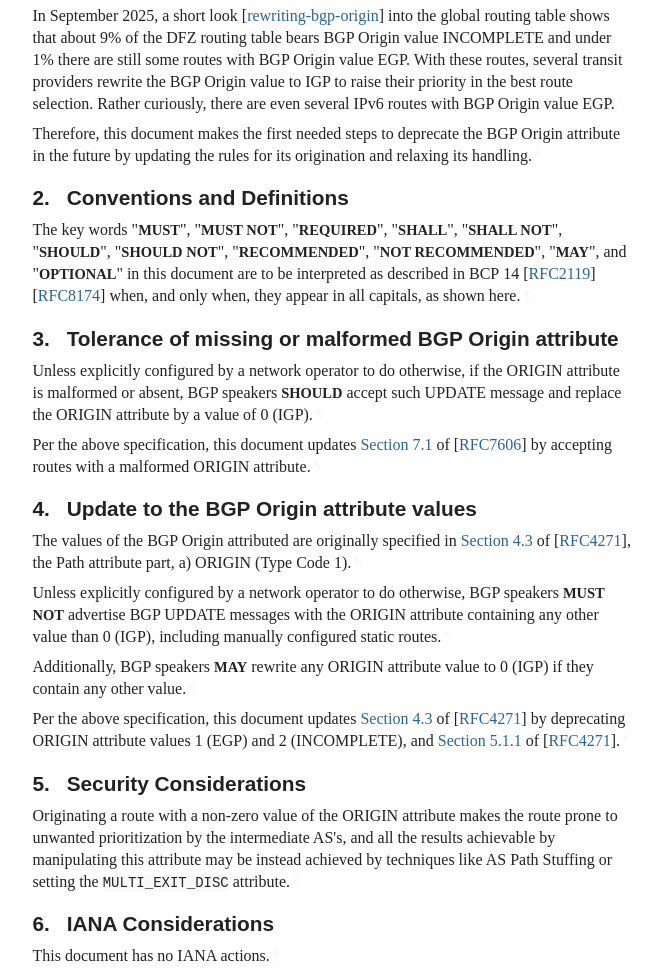
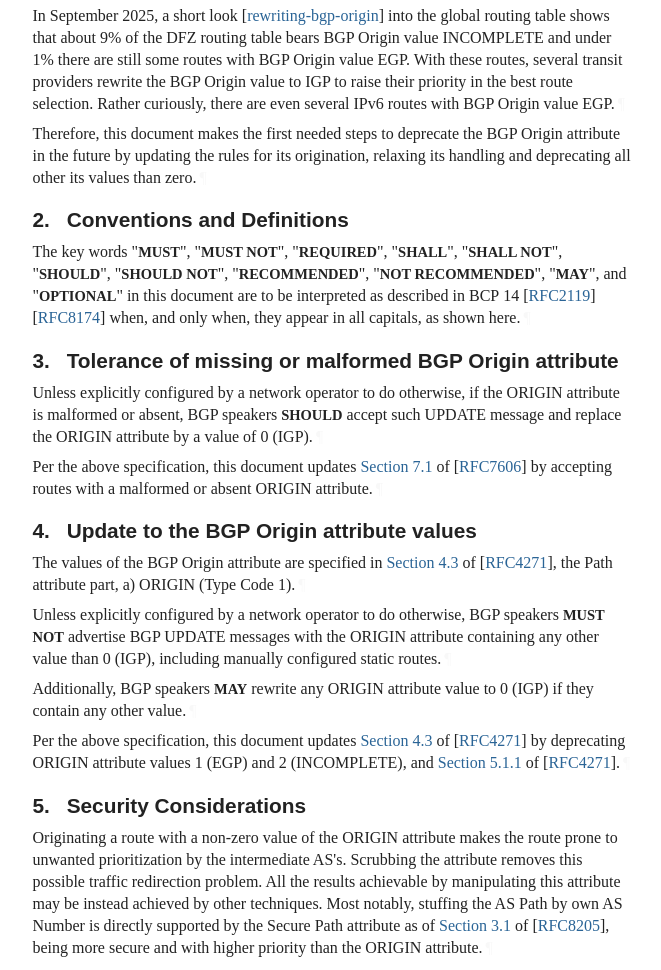
Before and after one commit to marenamat/ietf-draft-marenamat-idr-scrub-bgp-origin, a plain HTML site: page draft-marenamat-idr-scrub-bgp-origin.html in a window 1280 px wide. Shown: the part 1351-2321 px from the top of the page, without its empty margins (92-753 px from the left). Drawn offline with Linux system fonts and the light colour scheme; a web font is replaced by a local one.

Commit message:
Script updating gh-pages from 4b58797. [ci skip]

```diff
--- a/draft-marenamat-idr-scrub-bgp-origin.html
+++ b/draft-marenamat-idr-scrub-bgp-origin.html
@@ -1227,8 +1227,8 @@ several transit providers rewrite the BGP Origin value to IGP to raise their pri
 in the best route selection. Rather curiously, there are even several IPv6
 routes with BGP Origin value EGP.<a href="#section-1-5" class="pilcrow">¶</a></p>
 <p id="section-1-6">Therefore, this document makes the first needed steps to deprecate the BGP
-Origin attribute in the future by updating the rules for its origination
-and relaxing its handling.<a href="#section-1-6" class="pilcrow">¶</a></p>
+Origin attribute in the future by updating the rules for its origination,
+relaxing its handling and deprecating all other its values than zero.<a href="#section-1-6" class="pilcrow">¶</a></p>
 </section>
 </div>
 <div id="conventions-and-definitions">
@@ -1253,7 +1253,7 @@ accept such UPDATE message and replace the ORIGIN attribute
 by a value of 0 (IGP).<a href="#section-3-1" class="pilcrow">¶</a></p>
 <p id="section-3-2">Per the above specification, this document updates
 <span><a href="https://rfc-editor.org/rfc/rfc7606#section-7.1" class="relref">Section 7.1</a> of [<a href="#RFC7606" class="cite xref">RFC7606</a>]</span>
-by accepting routes with a malformed ORIGIN attribute.<a href="#section-3-2" class="pilcrow">¶</a></p>
+by accepting routes with a malformed or absent ORIGIN attribute.<a href="#section-3-2" class="pilcrow">¶</a></p>
 </section>
 </div>
 <div id="update-to-the-bgp-origin-attribute-values">
@@ -1261,8 +1261,8 @@ by accepting routes with a malformed ORIGIN attribute.<a href="#section-3-2" cla
       <h2 id="name-update-to-the-bgp-origin-at">
 <a href="#section-4" class="section-number selfRef">4. </a><a href="#name-update-to-the-bgp-origin-at" class="section-name selfRef">Update to the BGP Origin attribute values</a>
       </h2>
-<p id="section-4-1">The values of the BGP Origin attributed are originally specified
-in <span><a href="https://rfc-editor.org/rfc/rfc4271#section-4.3" class="relref">Section 4.3</a> of [<a href="#RFC4271" class="cite xref">RFC4271</a>]</span>, the Path attribute part, a) ORIGIN (Type Code 1).<a href="#section-4-1" class="pilcrow">¶</a></p>
+<p id="section-4-1">The values of the BGP Origin attribute are specified in
+<span><a href="https://rfc-editor.org/rfc/rfc4271#section-4.3" class="relref">Section 4.3</a> of [<a href="#RFC4271" class="cite xref">RFC4271</a>]</span>, the Path attribute part, a) ORIGIN (Type Code 1).<a href="#section-4-1" class="pilcrow">¶</a></p>
 <p id="section-4-2">Unless explicitly configured by a network operator to do otherwise,
 BGP speakers <span class="bcp14">MUST NOT</span> advertise BGP UPDATE messages with the ORIGIN
 attribute containing any other value than 0 (IGP), including manually
@@ -1280,9 +1280,12 @@ deprecating ORIGIN attribute values 1 (EGP) and 2 (INCOMPLETE), and
 <a href="#section-5" class="section-number selfRef">5. </a><a href="#name-security-considerations" class="section-name selfRef">Security Considerations</a>
       </h2>
 <p id="section-5-1">Originating a route with a non-zero value of the ORIGIN attribute makes
-the route prone to unwanted prioritization by the intermediate AS's, and all the
-results achievable by manipulating this attribute may be instead achieved
-by techniques like AS Path Stuffing or setting the <code>MULTI_EXIT_DISC</code> attribute.<a href="#section-5-1" class="pilcrow">¶</a></p>
+the route prone to unwanted prioritization by the intermediate AS's.
+Scrubbing the attribute removes this possible traffic redirection problem.
+All the results achievable by manipulating this attribute may be instead achieved
+by other techniques. Most notably, stuffing the AS Path by own AS Number is
+directly supported by the Secure Path attribute as of <span><a href="https://rfc-editor.org/rfc/rfc8205#section-3.1" class="relref">Section 3.1</a> of [<a href="#RFC8205" class="cite xref">RFC8205</a>]</span>,
+being more secure and with higher priority than the ORIGIN attribute.<a href="#section-5-1" class="pilcrow">¶</a></p>
 </section>
 </div>
 <div id="iana-considerations">
@@ -1353,6 +1356,10 @@ by techniques like AS Path Stuffing or setting the <code>MULTI_EXIT_DISC</code>
         <dd>
 <span class="refAuthor">Rekhter, Y.</span> and <span class="refAuthor">P. Gross</span>, <span class="refTitle">"Application of the Border Gateway Protocol in the Internet"</span>, <span class="seriesInfo">RFC 1772</span>, <span class="seriesInfo">DOI 10.17487/RFC1772</span>, <time datetime="1995-03" class="refDate">March 1995</time>, <span>&lt;<a href="https://www.rfc-editor.org/rfc/rfc1772">https://www.rfc-editor.org/rfc/rfc1772</a>&gt;</span>. </dd>
 <dd class="break"></dd>
+<dt id="RFC8205">[RFC8205]</dt>
+        <dd>
+<span class="refAuthor">Lepinski, M., Ed.</span> and <span class="refAuthor">K. Sriram, Ed.</span>, <span class="refTitle">"BGPsec Protocol Specification"</span>, <span class="seriesInfo">RFC 8205</span>, <span class="seriesInfo">DOI 10.17487/RFC8205</span>, <time datetime="2017-09" class="refDate">September 2017</time>, <span>&lt;<a href="https://www.rfc-editor.org/rfc/rfc8205">https://www.rfc-editor.org/rfc/rfc8205</a>&gt;</span>. </dd>
+<dd class="break"></dd>
 <dt id="RFC904">[RFC904]</dt>
       <dd>
 <span class="refAuthor">Mills, D.</span>, <span class="refTitle">"Exterior Gateway Protocol formal specification"</span>, <span class="seriesInfo">RFC 904</span>, <span class="seriesInfo">DOI 10.17487/RFC0904</span>, <time datetime="1984-04" class="refDate">April 1984</time>, <span>&lt;<a href="https://www.rfc-editor.org/rfc/rfc904">https://www.rfc-editor.org/rfc/rfc904</a>&gt;</span>. </dd>
```
Also changed, not shown: draft-marenamat-idr-scrub-bgp-origin.txt.
